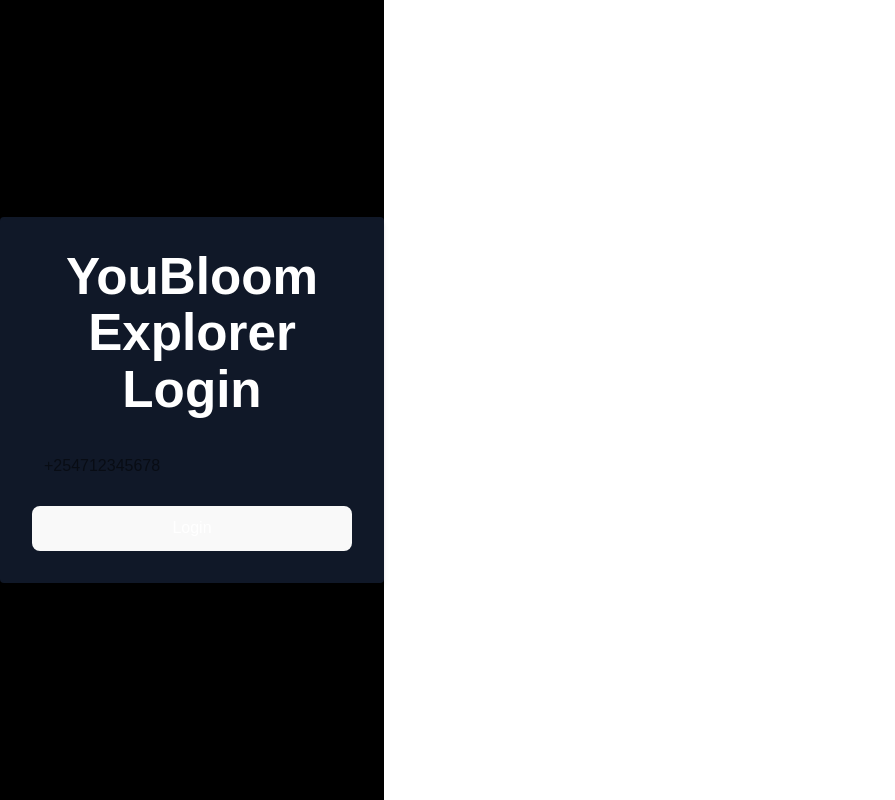
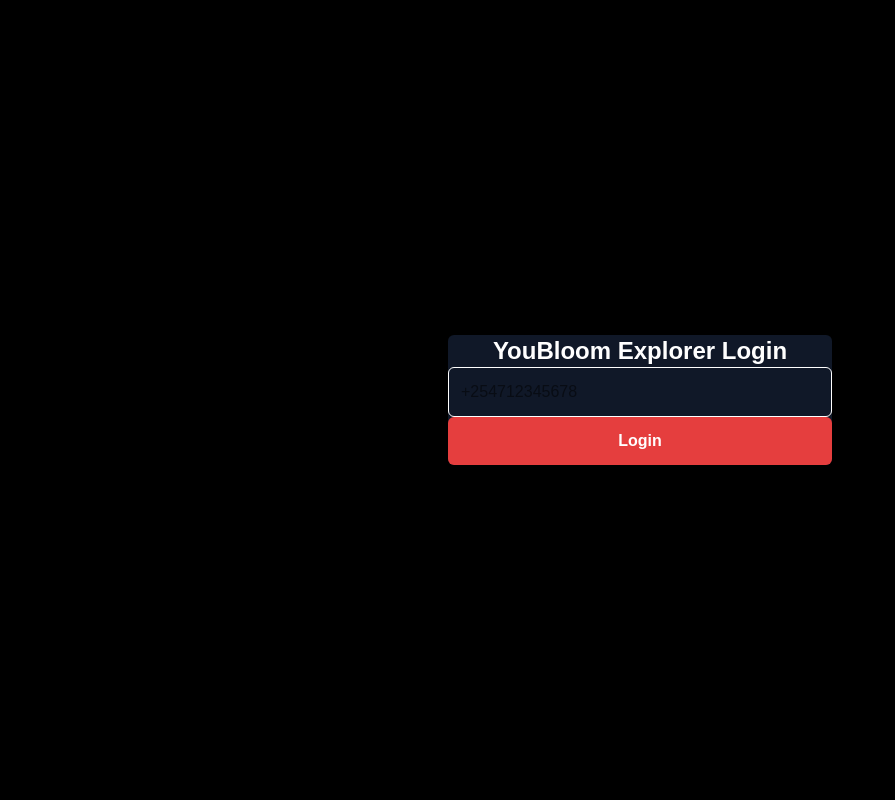
Before and after one commit to Chenzie2/YouBloom-Explorer, a React (Vite) app: page / in a window 1280 px wide. Shown: the whole page, without its empty margins (0-895 px from the left). Built offline with nearby package versions, Linux system fonts and the light colour scheme.

Commit message:
Basic styling

```diff
--- a/src/index.css
+++ b/src/index.css
@@ -1,69 +1,128 @@
 @import "tailwindcss";
-:root {
-  font-family: sans-serif, Poppins;
-  line-height: 1.5;
-  font-weight: 400;
 
-  color-scheme: light dark;
-  color: rgba(255, 255, 255, 0.87);
-  background-color: #242424;
-
-  font-synthesis: none;
-  text-rendering: optimizeLegibility;
-  -webkit-font-smoothing: antialiased;
-  -moz-osx-font-smoothing: grayscale;
+* {
+  margin: 0;
+  padding: 0;
+  box-sizing: border-box;
 }
 
-a {
-  font-weight: 500;
-  color: #646cff;
-  text-decoration: inherit;
-}
-a:hover {
-  color: #535bf2;
-}
-
-body {
-  margin: 0;
-  display: flex;
-  place-items: center;
-  min-width: 320px;
+html, body {
+  font-family: Poppins, sans-serif;
+  background-color: #000;
+  color: #FFF;
   min-height: 100vh;
 }
 
-h1 {
-  font-size: 3.2em;
-  line-height: 1.1;
+/* Links */
+a {
+  color: #E53E3E;
+  text-decoration: none;
 }
 
-button {
-  border-radius: 8px;
-  border: 1px solid transparent;
-  padding: 0.6em 1.2em;
-  font-size: 1em;
-  font-weight: 500;
-  font-family: inherit;
-  background-color: #1a1a1a;
-  cursor: pointer;
-  transition: border-color 0.25s;
-}
-button:hover {
-  border-color: #646cff;
-}
-button:focus,
-button:focus-visible {
-  outline: 4px auto -webkit-focus-ring-color;
+a:hover {
+  text-decoration: underline;
 }
 
-@media (prefers-color-scheme: light) {
-  :root {
-    color: #213547;
-    background-color: #ffffff;
-  }
-  a:hover {
-    color: #747bff;
-  }
-  button {
-    background-color: #f9f9f9;
-  }
+/* Headings */
+h1, h2, h3, h4, h5, h6 {
+  color: #FFF;
+  font-weight: 700;
 }
+
+/* Buttons */
+button {
+  background-color: #E53E3E;
+  color: #FFF;
+  border: none;
+  padding: 0.75rem 1.5rem;
+  border-radius: 6px;
+  font-weight: 600;
+  cursor: pointer;
+  transition: background-color 0.2s;
+}
+
+button:hover {
+  background-color: #C53030;
+}
+
+/* Inputs */
+input, textarea, select {
+  padding: 0.75rem;
+  border-radius: 6px;
+  border: 1px solid #FFF;
+  outline: none;
+  width: 100%;
+  color: #000;
+}
+
+input:focus, textarea:focus, select:focus {
+  border-color: #E53E3E;
+}
+
+/* Forms */
+form {
+  display: flex;
+  flex-direction: column;
+}
+
+/* Containers */
+.container {
+  max-width: 1200px;
+  margin: 0 auto;
+  padding: 2rem;
+}
+
+/* Footer */
+footer {
+  background-color: #111;
+  color: #FFF;
+  padding: 2rem;
+  text-align: center;
+}
+
+/* Header */
+header {
+  background-color: #111;
+  color: #FFF;
+  padding: 1rem 2rem;
+  display: flex;
+  justify-content: space-between;
+  align-items: center;
+}
+
+/* Utility Classes */
+.text-red {
+  color: #E53E3E;
+}
+
+.bg-red {
+  background-color: #E53E3E;
+}
+
+.bg-black {
+  background-color: #000;
+}
+
+.text-white {
+  color: #FFF;
+}
+
+.rounded {
+  border-radius: 6px;
+}
+
+.shadow {
+  box-shadow: 0 4px 6px rgba(0,0,0,0.3);
+}
+
+.flex {
+  display: flex;
+}
+
+.items-center {
+  align-items: center;
+}
+
+.justify-center {
+  justify-content: center;
+}
```
